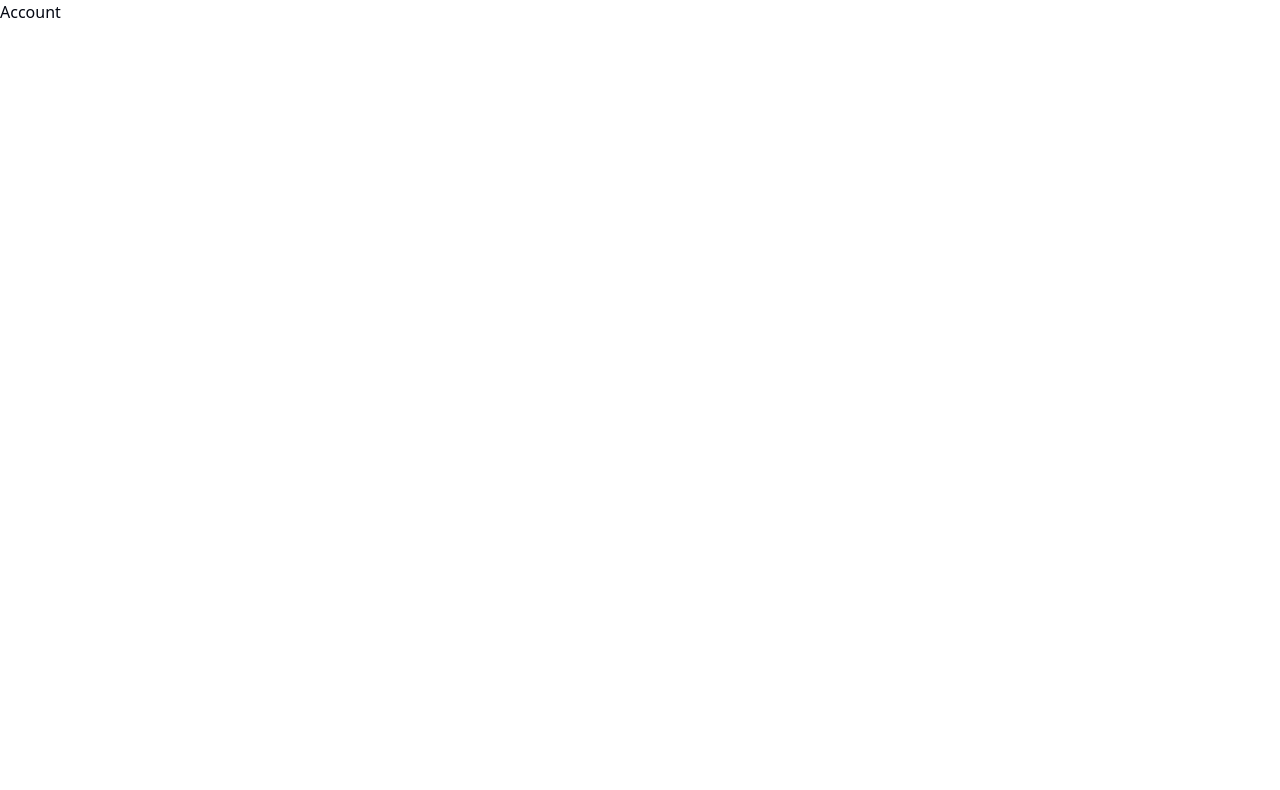
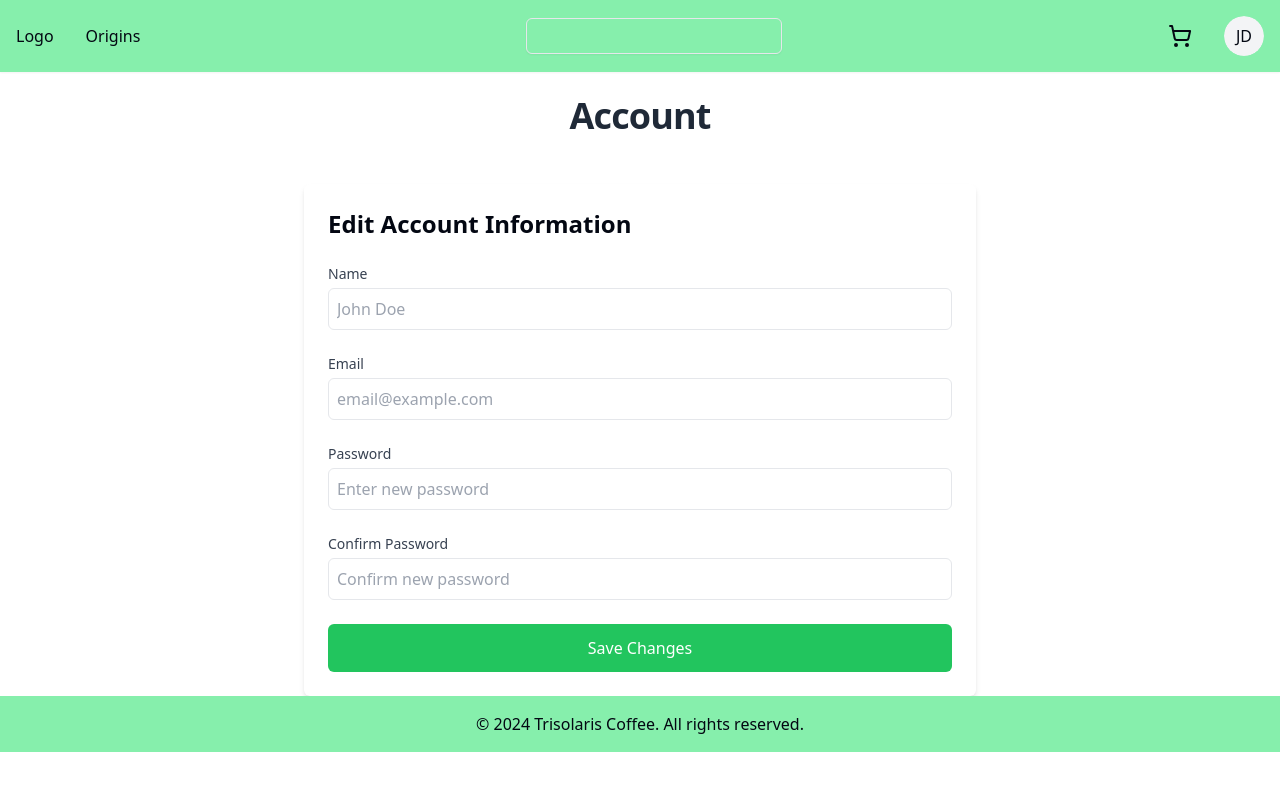
Before and after one commit to yurikdotdev/trisolaris-roastery-frontend, a React (Vite) app: page /account in a window 1280 px wide. Shown: the top 790 px of the page. Built offline with nearby package versions, Linux system fonts and the light colour scheme.

Commit message:
feat: add basic user account page layout

```diff
--- a/src/pages/Account/Account.tsx
+++ b/src/pages/Account/Account.tsx
@@ -1,6 +1,74 @@
+import Container from '@/components/Container';
+import Footer from '@/components/Footer';
+import Header from '@/components/Header';
+import TopBar from '@/components/TopBar';
+
 function Account() {
   return (
-    <div>Account</div>
-  )
+    <Container>
+      <TopBar />
+      <Header title="Account" />
+      <div className="mx-auto mt-6 max-w-2xl rounded-md bg-white p-6 shadow-md">
+        <h2 className="mb-6 text-2xl font-semibold">
+          Edit Account Information
+        </h2>
+
+        <form className="space-y-6">
+          <div>
+            <label className="block text-sm font-medium text-gray-700">
+              Name
+            </label>
+            <input
+              type="text"
+              placeholder="John Doe"
+              className="mt-1 w-full rounded-md border p-2 focus:ring focus:ring-green-200"
+            />
+          </div>
+
+          <div>
+            <label className="block text-sm font-medium text-gray-700">
+              Email
+            </label>
+            <input
+              type="email"
+              placeholder="email@example.com"
+              className="mt-1 w-full rounded-md border p-2 focus:ring focus:ring-green-200"
+            />
+          </div>
+
+          <div>
+            <label className="block text-sm font-medium text-gray-700">
+              Password
+            </label>
+            <input
+              type="password"
+              placeholder="Enter new password"
+              className="mt-1 w-full rounded-md border p-2 focus:ring focus:ring-green-200"
+            />
+          </div>
+
+          <div>
+            <label className="block text-sm font-medium text-gray-700">
+              Confirm Password
+            </label>
+            <input
+              type="password"
+              placeholder="Confirm new password"
+              className="mt-1 w-full rounded-md border p-2 focus:ring focus:ring-green-200"
+            />
+          </div>
+
+          <button
+            type="submit"
+            className="w-full rounded-md bg-green-500 p-3 text-white hover:bg-green-600"
+          >
+            Save Changes
+          </button>
+        </form>
+      </div>
+      <Footer />
+    </Container>
+  );
 }
-export default Account
+
+export default Account;
```
